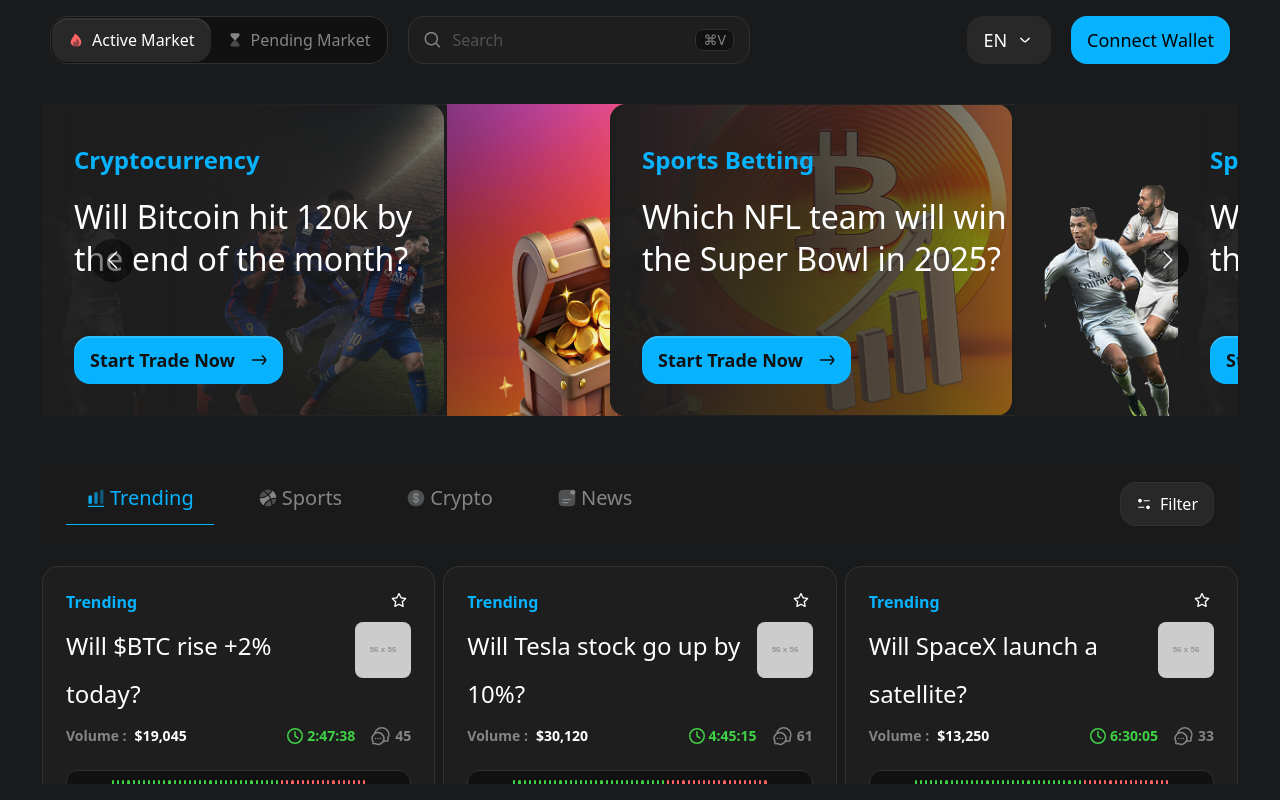
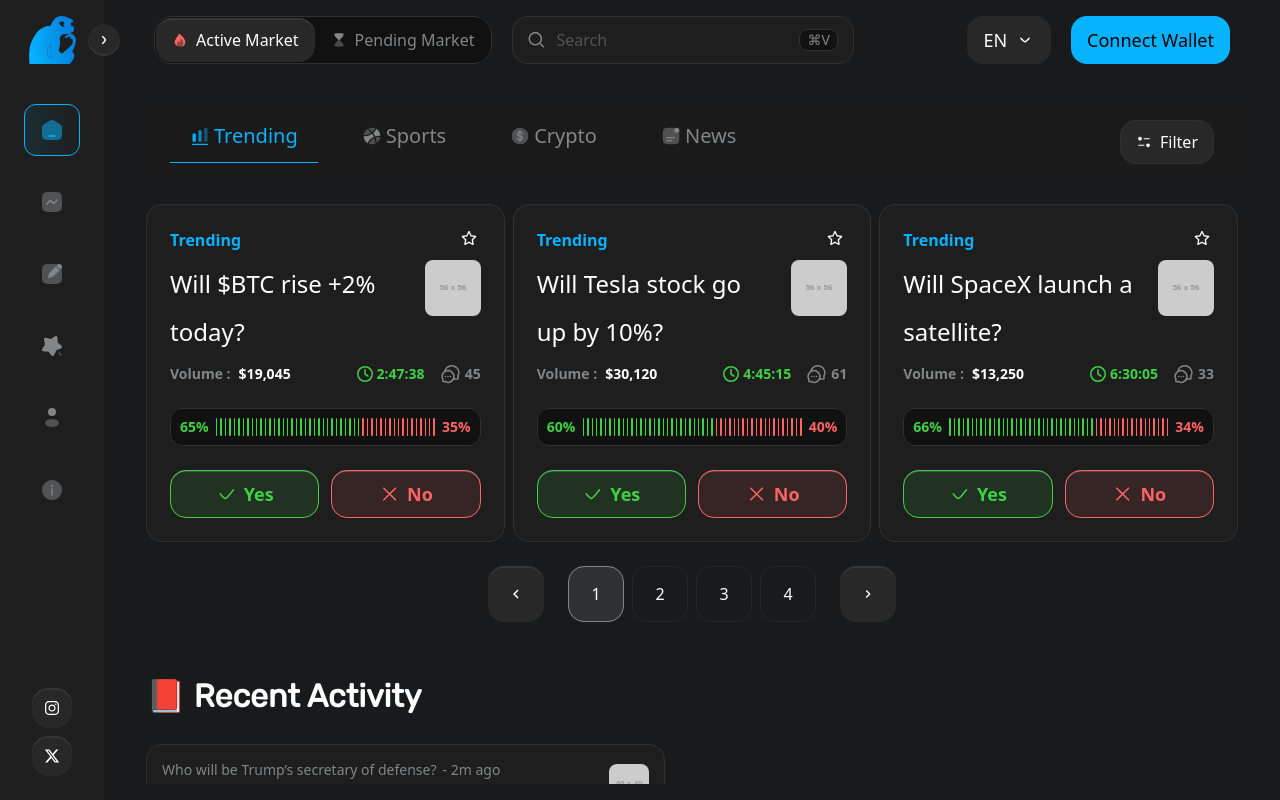
Before and after one commit to billy42757/primusfi-v1, a Next.js app: page / in a window 1280 px wide. Built offline with nearby package versions, Linux system fonts and the light colour scheme.

Commit message:
fix: responsive layout

```diff
--- a/src/app/page.tsx
+++ b/src/app/page.tsx
@@ -8,9 +8,9 @@
 export default function Home() {
   return (
     <div className="self-stretch sm:px-[42px] px-5 inline-flex flex-col justify-start items-start gap-[50px] overflow-auto">
-      <div className="self-stretch relative">
+      {/* <div className="self-stretch relative">
         <MarketCarousel />
-      </div>
+      </div> */}
       <div className="self-stretch inline-flex flex-col 2xl:flex-row justify-start items-start gap-[50px] ">
         <Market />
         <div className="md:w-[519px] w-full  inline-flex flex-col justify-start items-start md:gap-6 gap-4">
--- a/src/components/layouts/index.tsx
+++ b/src/components/layouts/index.tsx
@@ -1,13 +1,14 @@
 import { ReactNode } from "react";
 import HeaderTop from "./header/HeaderTop";
+import HeaderSideBar from "./header/HeaderSideBar";
 
 const Layout = ({ children }: { children: ReactNode }) => {
   return (
     <div className="flex justify-center">
       <div className="flex md:flex-row flex-col relative max-w-[1920px] w-screen h-screen">
-        {/* <div className="hidden md:flex">
+        <div className="hidden md:flex">
           <HeaderSideBar/>
-        </div> */}
+        </div>
 
         <main className="h-full w-full flex flex-col gap-6 pb-4">
           <HeaderTop />
```
